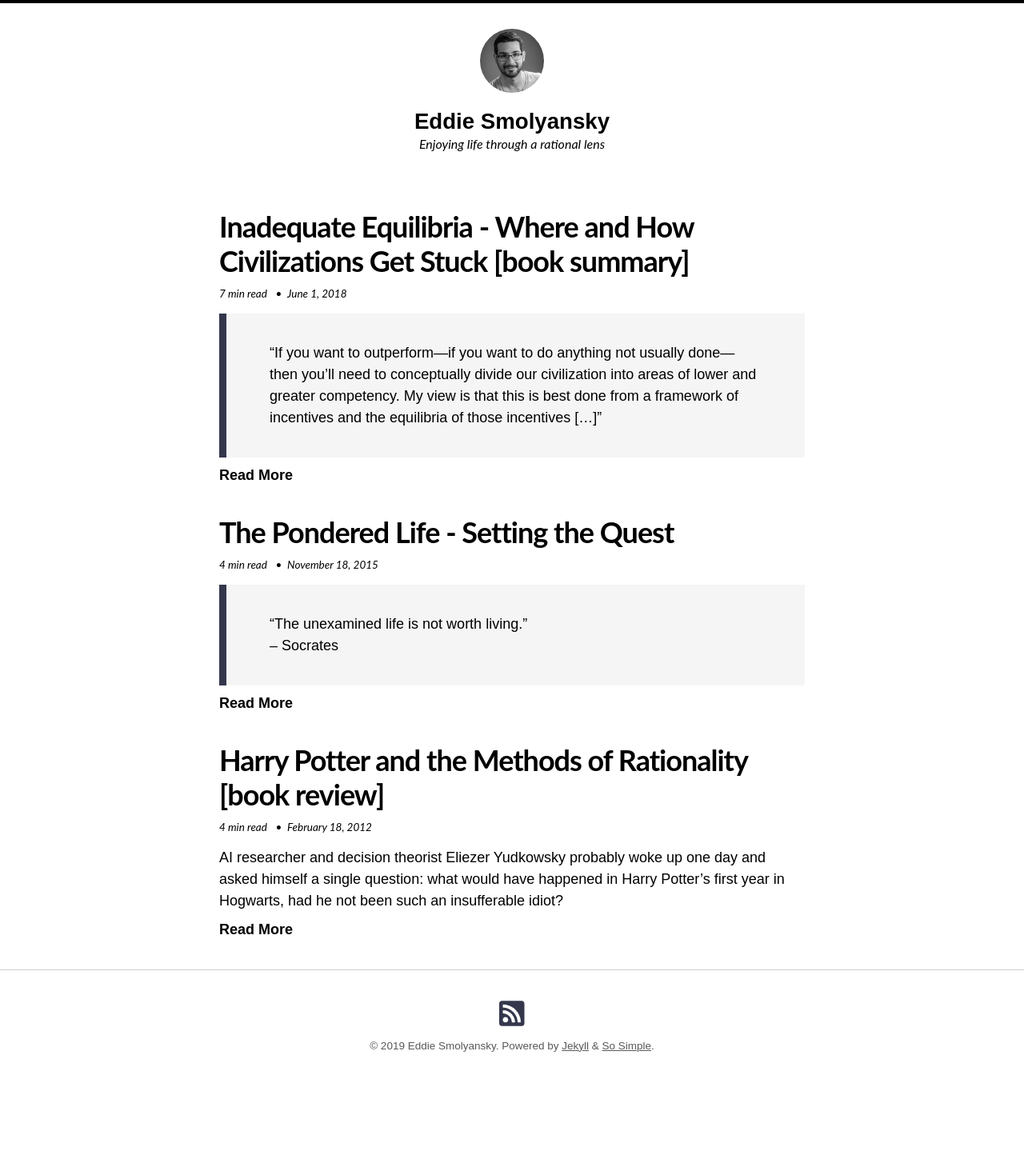
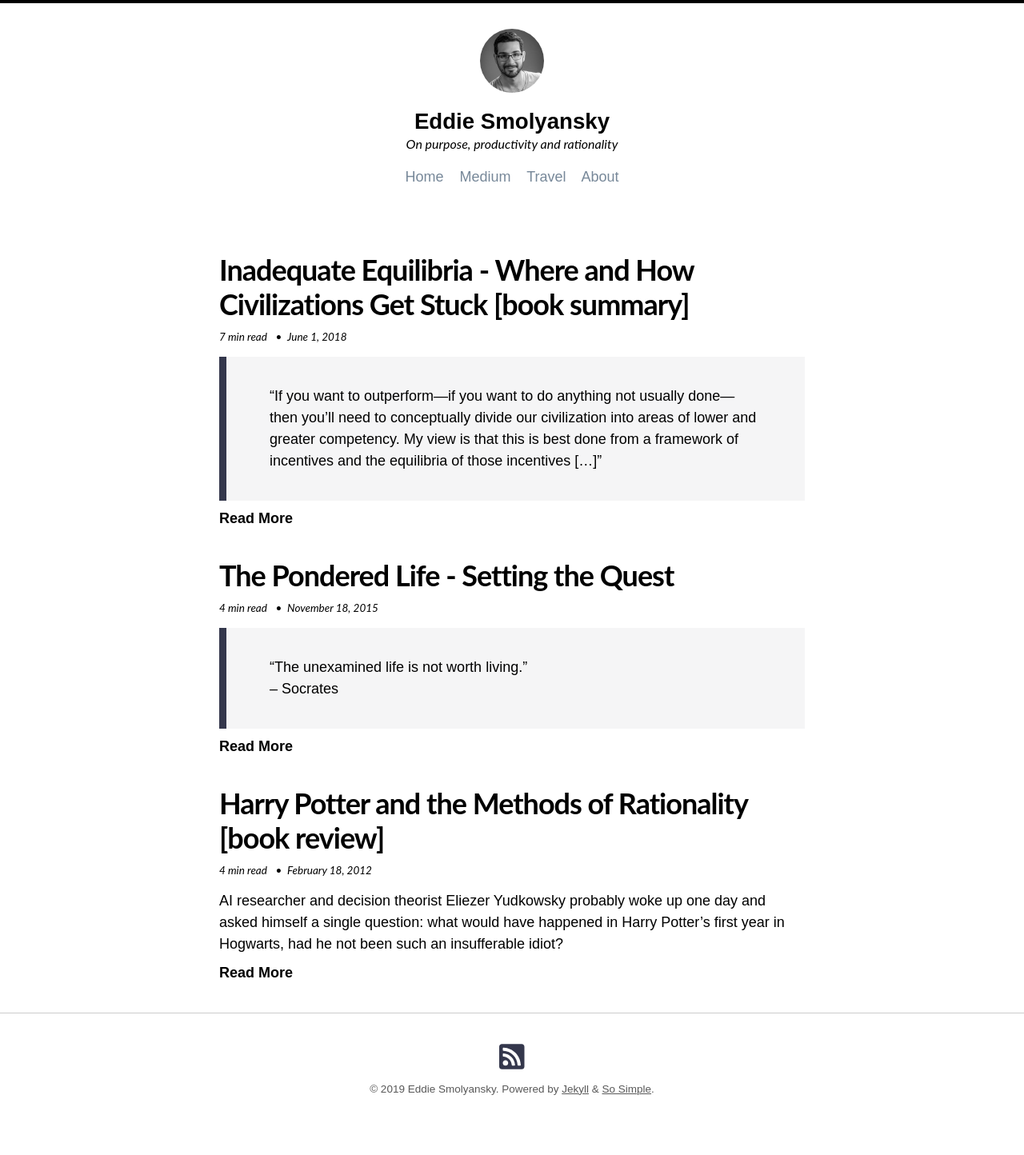
Before and after one commit to eddiesmo/eddiesmo.github.io, a Jekyll site: the page built from index.html, in a window 1280 px wide. Shown: the whole page at 80% size. Built offline with Jekyll 4.4.1, drawn with Linux system fonts in a browser that asks for light colours; nearby versions of some CDN libraries; before the commit the page ends 1390 px from its top, so only the background shows below that.

Commit message:
Add an About page

```diff
--- a/_config.yml
+++ b/_config.yml
@@ -17,7 +17,7 @@
 # remote_theme: mmistakes/so-simple-theme
 # locale: en-US
 title: "Eddie Smolyansky"
-description: "Enjoying life through a rational lens"
+description: "On purpose, productivity and rationality"
 baseurl: # the subpath of your site, e.g. "/blog"
 url: https://eddiesmo.github.io/ # the base hostname & protocol for your site e.g. "https://mmistakes.github.io"
 logo: /images/logo-profile.jpeg # path of site logo, e.g. "/images/logo.png"
--- a/_includes/masthead.html
+++ b/_includes/masthead.html
@@ -14,8 +14,13 @@
         <div class="site-title animated fadeIn"><a href="{{ '/' | relative_url }}">{{ site.title }}</a></div>
       {% endif %}
       <p class="site-description animated fadeIn" itemprop="description">{{ site.description }}</p>
-<!--       <br>
-      <p> <a href="url" style='text-decoration: none;'>Posts</a> &nbsp;&nbsp; <a href="url" style='text-decoration: none;'>Posts2</a> &nbsp;&nbsp; <a href="url" style='text-decoration: none;'>Posts3</a></p>
- -->    {% endunless %}
+      <!-- top navigation links -->
+      <p>
+        <a href="{{ site.url }}" style='text-decoration: none; color:LIGHTSLATEGRAY;'>Home</a> &nbsp;&nbsp;
+        <a href="https://medium.com/@eddiesmo" style='text-decoration: none; color:LIGHTSLATEGRAY;'>Medium</a> &nbsp;&nbsp;
+        <a href="https://eddiestravels.home.blog" style='text-decoration: none; color:LIGHTSLATEGRAY;'>Travel</a> &nbsp;&nbsp;
+        <a href="{{ site.url }}/about" style='text-decoration: none; color:LIGHTSLATEGRAY;'>About</a>
+      </p>
+    {% endunless %}
   </div>
 </header><!-- /.masthead -->
```
Also changed, not shown: about.md (added, +15 -0 lines).
